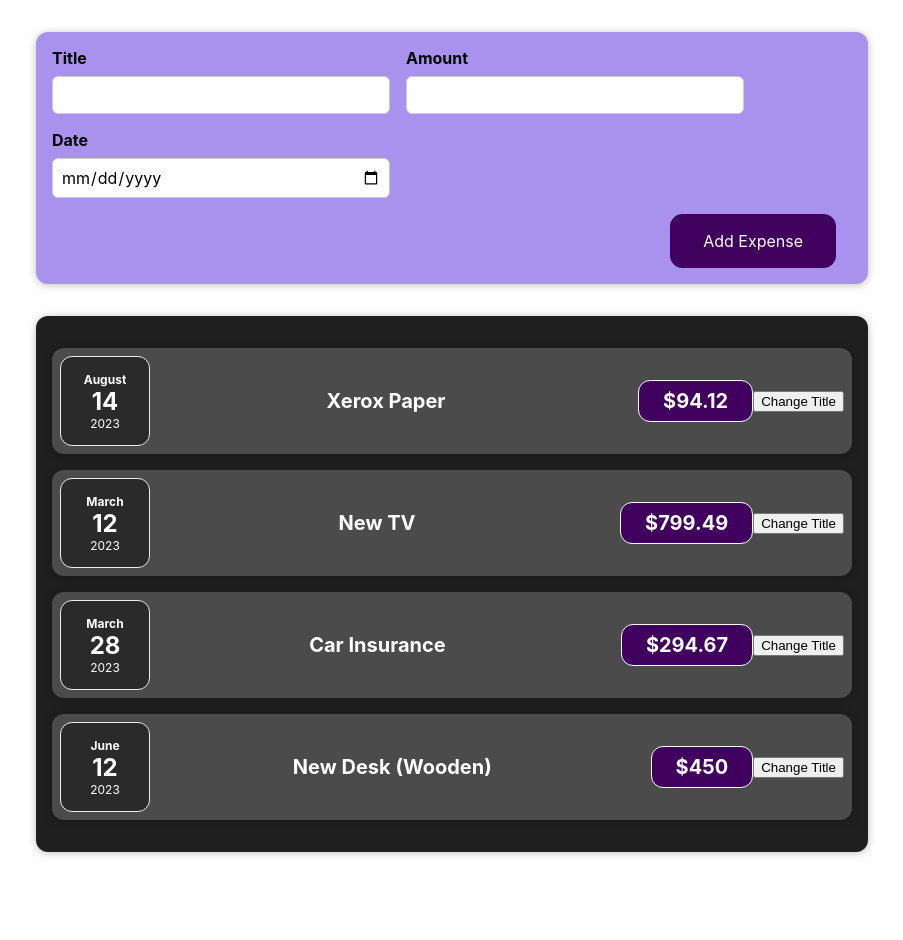
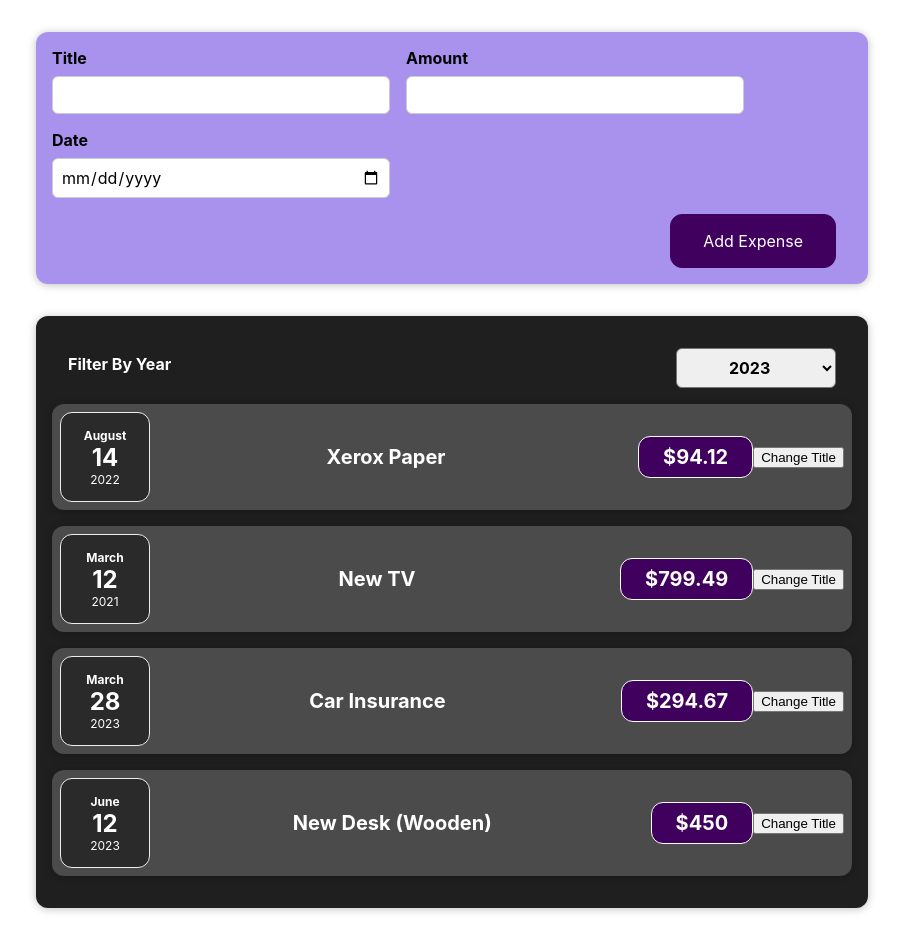
Before and after one commit to sunil04ce/react-complete-guide, a React (Create React App) app: page / in a window 1280 px wide. Shown: the whole page, without its empty margins (188-1091 px from the left). Before the commit the page ends 884 px from the top, so only its background shows below. Built offline with nearby package versions, Linux system fonts and the light colour scheme.

Commit message:
added year select to filter expenses

```diff
--- a/src/App.js
+++ b/src/App.js
@@ -9,13 +9,13 @@
       id: 'e1',
       title: 'Xerox Paper',
       amount: 94.12,
-      date: new Date(2023, 7, 14),
+      date: new Date(2022, 7, 14),
     },
     {
       id: 'e2',
       title: 'New TV',
       amount: 799.49,
-      date: new Date(2023, 2, 12)
+      date: new Date(2021, 2, 12)
     },
     {
       id: 'e3',
--- /dev/null
+++ b/src/components/Expenses/ExpenseFilter.css
@@ -0,0 +1,24 @@
+.expenses-filter {
+  color: white;
+  padding: 0 1rem;
+}
+
+.expenses-filter__control {
+  display: flex;
+  width: 100%;
+  align-items: center;
+  justify-content: space-between;
+  margin: 1rem 0;
+}
+
+.expenses-filter label {
+  font-weight: bold;
+  margin-bottom: 0.5rem;
+}
+
+.expenses-filter select {
+  font: inherit;
+  padding: 0.5rem 3rem;
+  font-weight: bold;
+  border-radius: 6px;
+}
--- /dev/null
+++ b/src/components/Expenses/ExpenseFilter.js
@@ -0,0 +1,25 @@
+import './ExpenseFilter.css';
+
+const ExpenseFilter = (props) => {
+    const yearSelectionHandler = (event) => {
+        props.onFilter(event.target.value);
+    };
+
+    return (
+        <div className='expenses-filter'>
+            <div className='expenses-filter__control'>
+                <label>
+                    Filter By Year
+                </label>
+                <select value={props.selected} onChange={yearSelectionHandler}>
+                    <option value='2023'>2023</option>
+                    <option value='2022'>2022</option>
+                    <option value='2021'>2021</option>
+                    <option value='2020'>2020</option>
+                </select>
+            </div>
+        </div>
+    );
+};
+
+export default ExpenseFilter;
--- a/src/components/Expenses/Expenses.js
+++ b/src/components/Expenses/Expenses.js
@@ -1,16 +1,28 @@
-
+import { useState } from 'react';
 import './Expenses.css'
 import ExpenseItem from './ExpenseItem'
 import Card from '../UI/Card';
+import ExpenseFilter from './ExpenseFilter';
 
 const Expenses = (props) => {
+
+    const [filteredYear, setFilteredYear] = useState('2023');
+
+    const filterHandler = (selectedYear) => {
+        console.log(selectedYear);
+        setFilteredYear(selectedYear);
+    };
+
     return (
+        <>
             <Card className="expenses">
+                <ExpenseFilter selected={filteredYear} onFilter={filterHandler} />
                 <ExpenseItem title={props.items[0].title} amount={props.items[0].amount} date={props.items[0].date} />
                 <ExpenseItem title={props.items[1].title} amount={props.items[1].amount} date={props.items[1].date} />
                 <ExpenseItem title={props.items[2].title} amount={props.items[2].amount} date={props.items[2].date} />
                 <ExpenseItem title={props.items[3].title} amount={props.items[3].amount} date={props.items[3].date} />
             </Card>
+        </>
 
     );
 }
```
Lines whose indentation alone changed are shown as unchanged.
